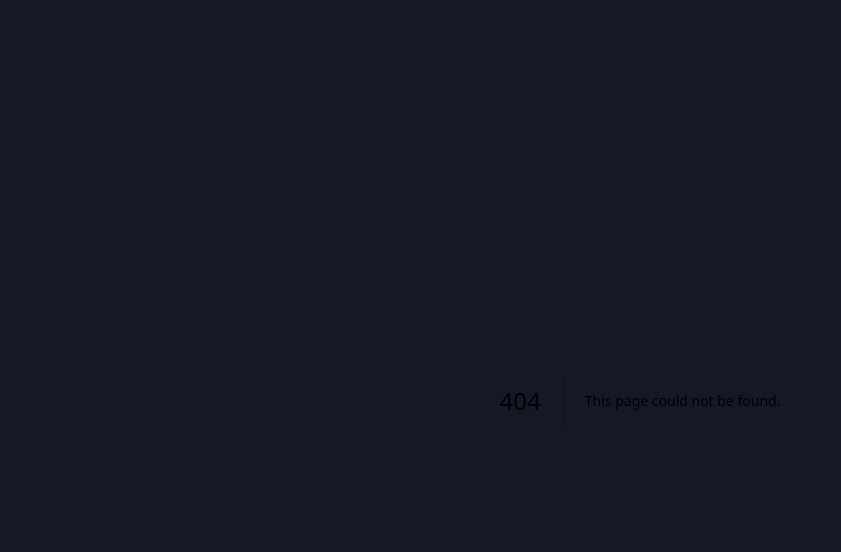
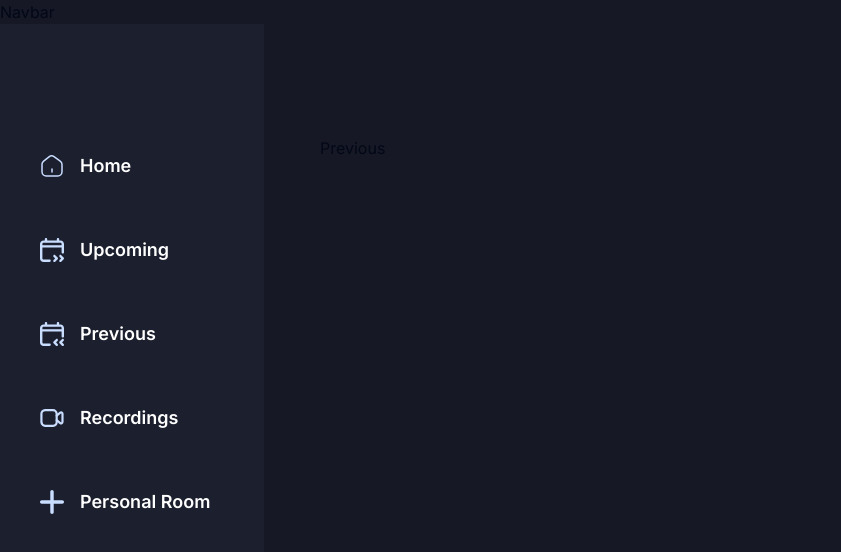
Before and after one commit to Keshav-Madhav/zoom-clone, a Next.js app: page /previous in a window 1280 px wide. Before the commit this address had no page. Shown: the top 552 px of the page, without its empty margins (0-841 px from the left). Built offline with nearby package versions, Linux system fonts and the light colour scheme.

Commit message:
Added pages for nav bar links

```diff
--- /dev/null
+++ b/app/(root)/(home)/personal-room/page.tsx
@@ -0,0 +1,11 @@
+import React from 'react'
+
+type Props = {}
+
+const PersonalRoom = (props: Props) => {
+  return (
+    <div>PersonalRoom</div>
+  )
+}
+
+export default PersonalRoom
--- /dev/null
+++ b/app/(root)/(home)/previous/page.tsx
@@ -0,0 +1,14 @@
+import React from 'react'
+
+type Props = {}
+
+const Previous
+ = (props: Props) => {
+  return (
+    <div>Previous
+
+    </div>
+  )
+}
+
+export default Previous
--- /dev/null
+++ b/app/(root)/(home)/recordings/page.tsx
@@ -0,0 +1,11 @@
+import React from 'react'
+
+type Props = {}
+
+const Recordings = (props: Props) => {
+  return (
+    <div>Recordings</div>
+  )
+}
+
+export default Recordings
--- /dev/null
+++ b/app/(root)/(home)/upcoming/page.tsx
@@ -0,0 +1,11 @@
+import React from 'react'
+
+type Props = {}
+
+const Upcoming = (props: Props) => {
+  return (
+    <div>Upcoming</div>
+  )
+}
+
+export default Upcoming
```
